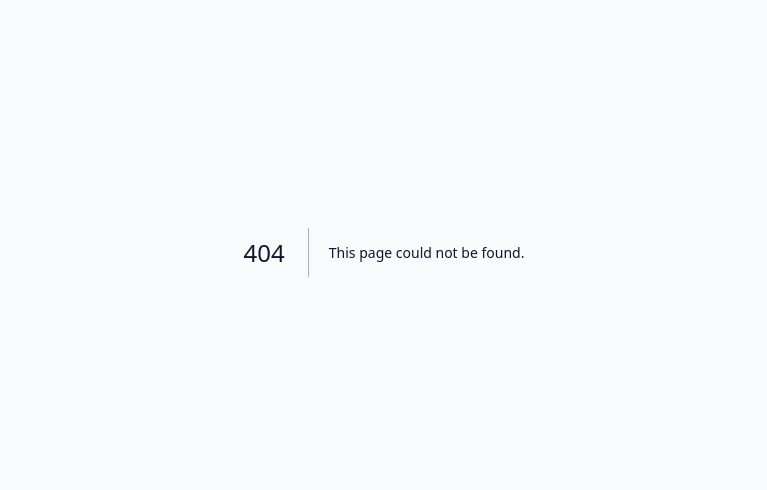
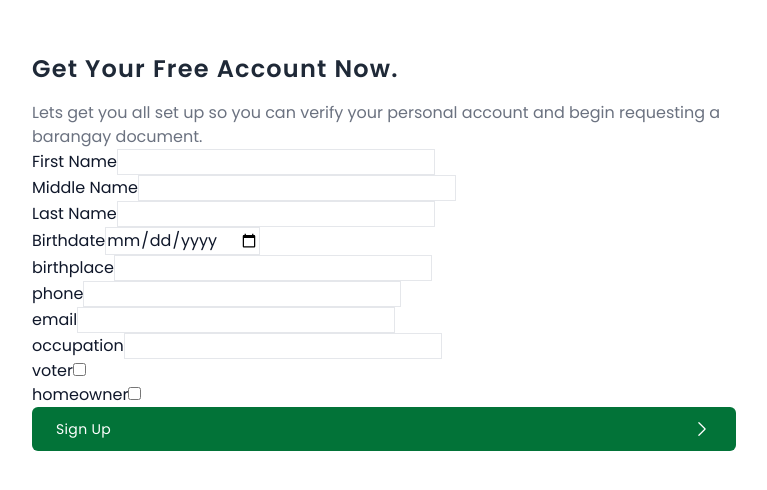
Before and after one commit to jazztinecruz/victoria-reyes, a Next.js app: page /signin in a window 1280 px wide. Before the commit this address had no page. Shown: the part 148-638 px from the top of the page, without its empty margins (256-1023 px from the left). Built offline with nearby package versions, Linux system fonts and the light colour scheme.

Commit message:
Add sign up page

```diff
--- /dev/null
+++ b/app/signin/page.tsx
@@ -0,0 +1,131 @@
+"use client";
+
+import { ChevronRightIcon } from "@heroicons/react/24/solid";
+import { Gender } from "@prisma/client";
+import { useState } from "react";
+import Field from "../../components/elements/field";
+import { SignupFields } from "../../library/api";
+
+const SignUp = () => {
+  const [fields, setFields] = useState<SignupFields>({
+    givenName: "",
+    middleName: "",
+    familyName: "",
+    address: {
+      street: "",
+    },
+    gender: Gender.MALE,
+    birthdate: "",
+    birthplace: "",
+    phone: "",
+    email: "",
+    password: "",
+    voter: false,
+    homeowner: false,
+    occupation: "",
+    households: [],
+  });
+
+  return (
+    <>
+      <section className="bg-white dark:bg-gray-900">
+        <div className="flex min-h-screen justify-center">
+          <div className="lg:block lg:w-2/5 hidden bg-cover"></div>
+
+          <div className="lg:px-12 lg:w-3/5 mx-auto flex w-full max-w-3xl items-center p-8">
+            <div className="w-full">
+              <h1 className="text-2xl font-semibold capitalize tracking-wider text-gray-800 dark:text-white">
+                Get your free account now.
+              </h1>
+
+              <p className="mt-4 text-gray-500 dark:text-gray-400">
+                Lets get you all set up so you can verify your personal account
+                and begin requesting a barangay document.
+              </p>
+
+              {/* fields */}
+              <Field.Textbox
+                label="First Name"
+                name="givenName"
+                required={true}
+                onChange={setFields}
+              />
+
+              <Field.Textbox
+                label="Middle Name"
+                name="middleName"
+                required={true}
+                onChange={setFields}
+              />
+
+              <Field.Textbox
+                label="Last Name"
+                name="middleName"
+                required={true}
+                onChange={setFields}
+              />
+
+              <Field.Textbox
+                type="date"
+                label="Birthdate"
+                name="birthdate"
+                required={true}
+                onChange={setFields}
+              />
+
+              <Field.Textbox
+                label="birthplace"
+                name="birthplace"
+                required={true}
+                onChange={setFields}
+              />
+
+              <Field.Textbox
+                label="phone"
+                name="phone"
+                required={true}
+                onChange={setFields}
+              />
+
+              <Field.Textbox
+                label="email"
+                name="email"
+                required={true}
+                onChange={setFields}
+              />
+
+              <Field.Textbox
+                label="occupation"
+                name="occupation"
+                required={true}
+                onChange={setFields}
+              />
+
+              <Field.Checkbox
+                label="voter"
+                name="voter"
+                required={true}
+                onChange={setFields}
+              />
+
+              <Field.Checkbox
+                label="homeowner"
+                name="homeowner"
+                required={true}
+                onChange={setFields}
+              />
+
+              <button className="focus:ring-green-300 hover:bg-green-400 flex w-full transform items-center justify-between rounded-md bg-green px-6 py-3 text-sm capitalize tracking-wide text-white transition-colors duration-300 focus:outline-none focus:ring focus:ring-opacity-50 hover:opacity-fade">
+                <span>Sign Up </span>
+
+                <ChevronRightIcon className="h-5 w-5 text-white" />
+              </button>
+            </div>
+          </div>
+        </div>
+      </section>
+    </>
+  );
+};
+
+export default SignUp;
```
